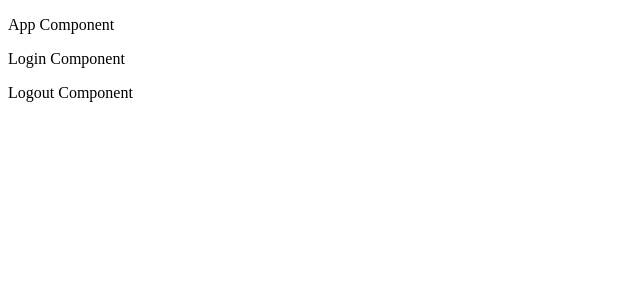
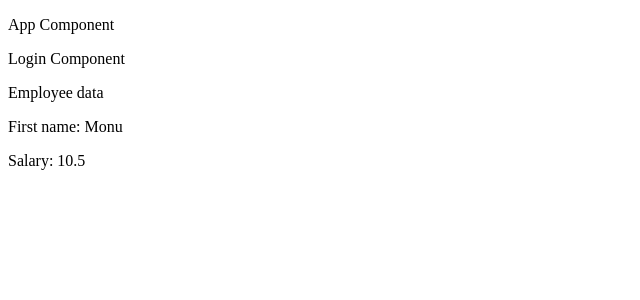
Before and after one commit to vamandeshmukh/sbi-react-app-2023, a React (Create React App) app: page / in a window 1280 px wide. Shown: the top 300 px of the page, without its empty margins (0-640 px from the left). Built offline with nearby package versions, Linux system fonts and the light colour scheme.

Commit message:
sbi react demo

```diff
--- a/src/App.js
+++ b/src/App.js
@@ -7,7 +7,8 @@ const App = () => {
     <div>
       <p>App Component</p>
       <Login />
-      <Logout />
+      {/* this is a comment  */}
+      {/* <Logout /> */}
     </div>
   );
 
--- a/src/components/Login.js
+++ b/src/components/Login.js
@@ -1,9 +1,17 @@
 
 const Login = () => {
+
+    let firstName = 'Monu';
+    let salary = 10.5;
 
     return (
         <div>
             <p>Login Component</p>
+            <div>
+                <p>Employee data</p>
+                <p>First name: {firstName} </p>
+                <p>Salary: {salary}</p>
+            </div>
         </div>
     );
 
```
